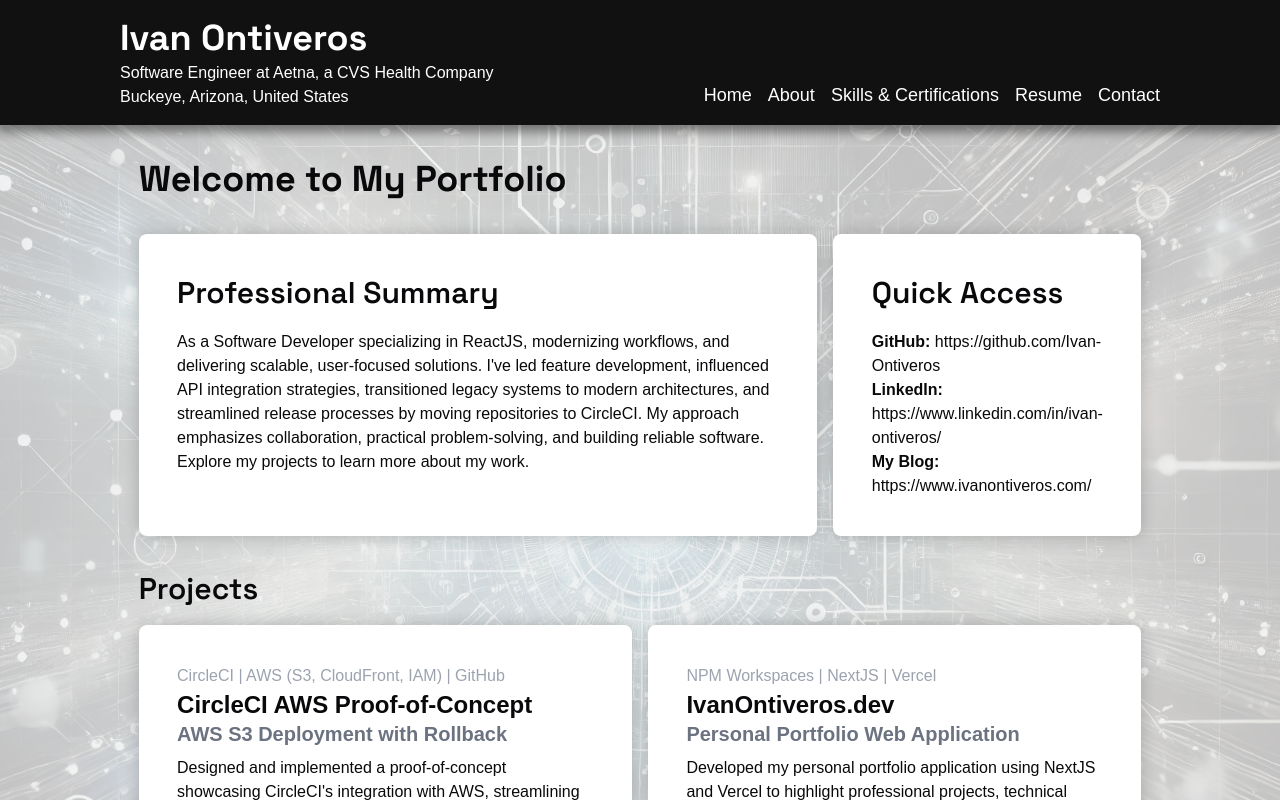
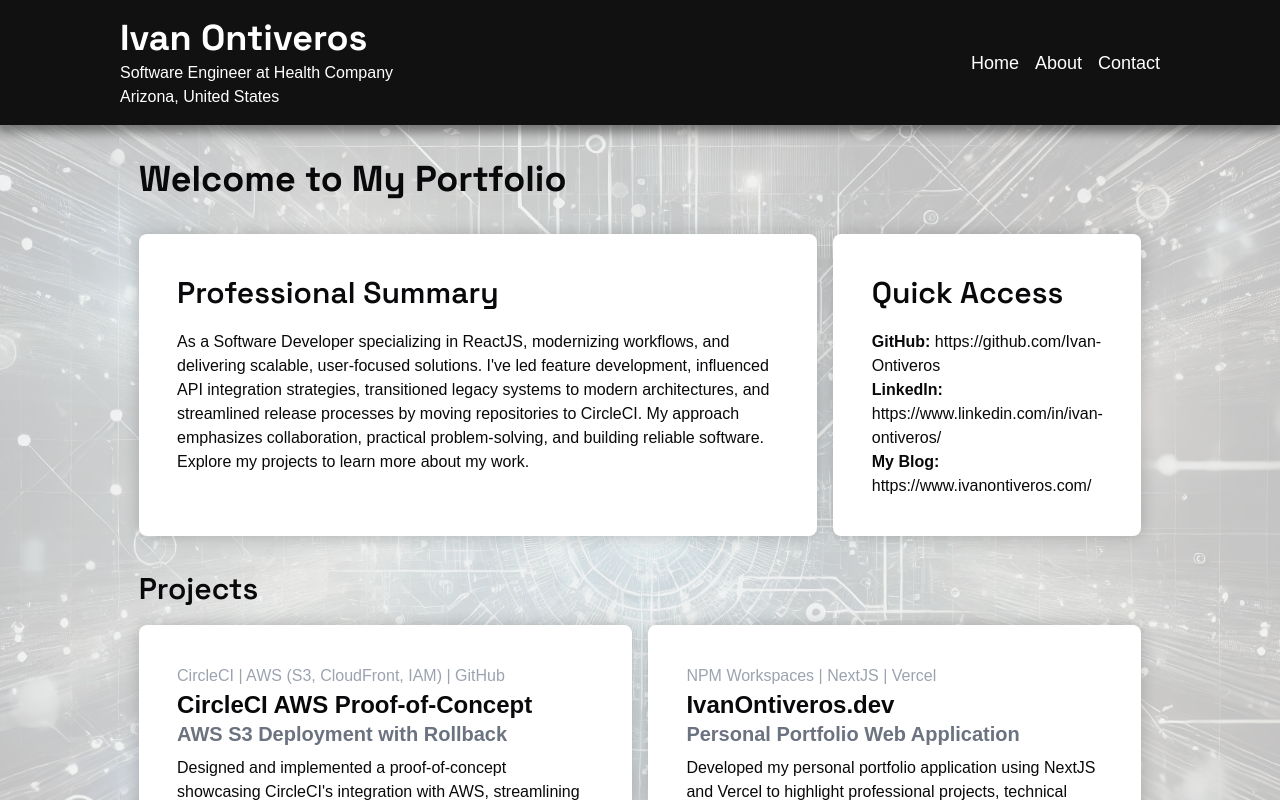
Before and after one commit to Ivan-Ontiveros/io-dev-portfolio, a Next.js app in the folder apps/iodp-nextjs-web-client/: page / in a window 1280 px wide. Shown: the top 800 px of the page. Built offline with nearby package versions, Linux system fonts and the light colour scheme.

Commit message:
feat(layout): add responsiveness to the app container + add new mobile view nav

```diff
--- a/apps/iodp-nextjs-web-client/app/layout.tsx
+++ b/apps/iodp-nextjs-web-client/app/layout.tsx
@@ -1,6 +1,6 @@
 import type { Metadata } from "next";
 import { Geist, Geist_Mono } from "next/font/google";
-import Link from "next/link";
+import { AppHeader } from "@/components/blocks/AppHeader";
 import "@/assets/styles/_index.scss";
 
 const geistSans = Geist({
@@ -14,7 +14,7 @@ const geistMono = Geist_Mono({
 });
 
 export const metadata: Metadata = {
-  title: "Create Next App",
+  title: "Ivan Ontiveros - Software Engineer",
   description: "Generated by create next app",
 };
 
@@ -28,38 +28,7 @@ export default function RootLayout({
       <body
         className={`${geistSans.variable} ${geistMono.variable} antialiased appContainer`}
       >
-        <header>
-          <div className="containerContent flex justify-between">
-            <Link href="/" className="navbar-brand" aria-label="Site branding">
-              <span className="brand-name" aria-label="Candidate's name">
-                Ivan Ontiveros
-              </span>
-              <span className="title">
-                Software Engineer at Aetna, a CVS Health Company
-              </span>
-              <span className="location">Buckeye, Arizona, United States</span>
-            </Link>
-            <nav className="text-right grid items-end">
-              <ul className="flex space-x-4">
-                <li className="text-lg">
-                  <Link href="/">Home</Link>
-                </li>
-                <li className="text-lg">
-                  <Link href="/about">About</Link>
-                </li>
-                <li className="text-lg">
-                  <Link href="/skills">Skills & Certifications</Link>
-                </li>
-                <li className="text-lg">
-                  <Link href="/resume">Resume</Link>
-                </li>
-                <li className="text-lg">
-                  <Link href="/contact">Contact</Link>
-                </li>
-              </ul>
-            </nav>
-          </div>
-        </header>
+        <AppHeader />
         <main>
           <div className="containerContent">{children}</div>
         </main>
--- a/apps/iodp-nextjs-web-client/assets/styles/layouts.scss
+++ b/apps/iodp-nextjs-web-client/assets/styles/layouts.scss
@@ -5,11 +5,9 @@
   min-height: 100vh;
   grid-template-rows: auto 1fr auto;
 
-  header .navbar-brand {
-    span {
-      display: block;
-      text-align: left;
-    }
+  header .navbar-brand span {
+    display: block;
+    text-align: left;
   }
 
   header,
@@ -31,10 +29,7 @@
 
   main {
     position: relative;
-    background-image: url("/images/tech-bg.webp");
-    background-size: cover;
-    background-position: center;
-    background-attachment: fixed;
+    background: url("/images/tech-bg.webp") center/cover fixed;
     min-height: 100vh;
 
     &::before {
@@ -58,10 +53,12 @@
   grid-template-columns: repeat(12, 1fr);
 
   .containerContent {
-    grid-column: 2 / span 10;
+    grid-column: 1 / span 12;
   }
 
-  @media (max-width: 768px) {
-    grid-template-columns: 1fr;
+  @media (min-width: 901px) {
+    .containerContent {
+      grid-column: 2 / span 10;
+    }
   }
 }
--- /dev/null
+++ b/apps/iodp-nextjs-web-client/components/blocks/AppHeader.tsx
@@ -0,0 +1,79 @@
+"use client";
+
+import React, { useState } from "react";
+import Link from "next/link";
+import {
+  Drawer,
+  DrawerTrigger,
+  DrawerContent,
+  DrawerClose,
+  DrawerTitle,
+} from "@/components/ui/drawer";
+import { GiHamburgerMenu } from "react-icons/gi";
+
+const navLinks = [
+  { href: "/", label: "Home" },
+  { href: "/about", label: "About" },
+  // { href: "/skills", label: "Skills & Certifications" },
+  // { href: "/resume", label: "Resume" },
+  { href: "/contact", label: "Contact" },
+];
+
+export const AppHeader = () => {
+  const [isDrawerOpen, setIsDrawerOpen] = useState(false);
+
+  return (
+    <header>
+      <div className="containerContent flex justify-between items-center">
+        <Link href="/" className="navbar-brand" aria-label="Site branding">
+          <span className="brand-name" aria-label="Candidate's name">
+            Ivan Ontiveros
+          </span>
+          <span className="title">Software Engineer at Health Company</span>
+          <span className="location">Arizona, United States</span>
+        </Link>
+
+        <button
+          className="hamburger-menu lg:hidden flex items-center"
+          aria-label="Toggle navigation menu"
+          onClick={() => setIsDrawerOpen(true)}
+        >
+          <GiHamburgerMenu size={30} />
+        </button>
+
+        <nav className="text-right hidden lg:flex">
+          <ul className="flex space-x-4">
+            {navLinks.map((link) => (
+              <li key={link.href} className="text-lg">
+                <Link href={link.href}>{link.label}</Link>
+              </li>
+            ))}
+          </ul>
+        </nav>
+      </div>
+
+      <Drawer
+        open={isDrawerOpen}
+        onOpenChange={setIsDrawerOpen}
+        direction="right"
+      >
+        <DrawerTrigger />
+        <DrawerContent className="p-6 min-w-[14rem]">
+          <DrawerTitle>Pages</DrawerTitle>
+          <DrawerClose />
+          <nav>
+            <ul className="flex flex-col space-y-4">
+              {navLinks.map((link) => (
+                <li key={link.href} className="text-lg">
+                  <Link href={link.href} onClick={() => setIsDrawerOpen(false)}>
+                    {link.label}
+                  </Link>
+                </li>
+              ))}
+            </ul>
+          </nav>
+        </DrawerContent>
+      </Drawer>
+    </header>
+  );
+};
--- a/apps/iodp-nextjs-web-client/components/ui/drawer.tsx
+++ b/apps/iodp-nextjs-web-client/components/ui/drawer.tsx
@@ -1,26 +1,37 @@
-"use client"
+"use client";
 
-import * as React from "react"
-import { Drawer as DrawerPrimitive } from "vaul"
+import * as React from "react";
+import { Drawer as DrawerPrimitive } from "vaul";
+import { cva } from "class-variance-authority";
 
-import { cn } from "@/lib/utils"
+import { cn } from "@/lib/utils";
+
+const DrawerContext = React.createContext<{
+  direction?: "right" | "top" | "bottom" | "left";
+}>({
+  direction: "right",
+});
 
 const Drawer = ({
   shouldScaleBackground = true,
+  direction = "right",
   ...props
 }: React.ComponentProps<typeof DrawerPrimitive.Root>) => (
+  <DrawerContext.Provider value={{ direction }}>
     <DrawerPrimitive.Root
       shouldScaleBackground={shouldScaleBackground}
+      direction={direction}
       {...props}
     />
-)
-Drawer.displayName = "Drawer"
+  </DrawerContext.Provider>
+);
+Drawer.displayName = "Drawer";
 
-const DrawerTrigger = DrawerPrimitive.Trigger
+const DrawerTrigger = DrawerPrimitive.Trigger;
 
-const DrawerPortal = DrawerPrimitive.Portal
+const DrawerPortal = DrawerPrimitive.Portal;
 
-const DrawerClose = DrawerPrimitive.Close
+const DrawerClose = DrawerPrimitive.Close;
 
 const DrawerOverlay = React.forwardRef<
   React.ElementRef<typeof DrawerPrimitive.Overlay>,
@@ -31,29 +42,47 @@ const DrawerOverlay = React.forwardRef<
     className={cn("fixed inset-0 z-50 bg-black/80", className)}
     {...props}
   />
-))
-DrawerOverlay.displayName = DrawerPrimitive.Overlay.displayName
+));
+DrawerOverlay.displayName = DrawerPrimitive.Overlay.displayName;
+
+const drawerContentVariants = cva(
+  "fixed z-50 flex h-auto flex-col border bg-background",
+  {
+    variants: {
+      direction: {
+        right: "ml-24 right-0 rounded-l-[5px] inset-y-0",
+        top: "mb-24 top-0 rounded-b-[5px] inset-x-0",
+        bottom: "mt-24 rounded-t-[5px] bottom-0 inset-x-0",
+        left: "mr-24 left-0 rounded-r-[5px] inset-y-0",
+      },
+    },
+    defaultVariants: {
+      direction: "right",
+    },
+  }
+);
 
 const DrawerContent = React.forwardRef<
   React.ElementRef<typeof DrawerPrimitive.Content>,
   React.ComponentPropsWithoutRef<typeof DrawerPrimitive.Content>
->(({ className, children, ...props }, ref) => (
+>(({ className, children, ...props }, ref) => {
+  const { direction } = React.useContext(DrawerContext);
+
+  return (
     <DrawerPortal>
       <DrawerOverlay />
       <DrawerPrimitive.Content
         ref={ref}
-      className={cn(
-        "fixed inset-x-0 bottom-0 z-50 mt-24 flex h-auto flex-col rounded-t-[10px] border bg-background",
-        className
-      )}
+        className={cn(drawerContentVariants({ direction, className }))}
         {...props}
       >
-      <div className="mx-auto mt-4 h-2 w-[100px] rounded-full bg-muted" />
+        {/* <div className='mx-auto mt-4 h-2 w-[100px] rounded-full bg-muted' /> */}
         {children}
       </DrawerPrimitive.Content>
     </DrawerPortal>
-))
-DrawerContent.displayName = "DrawerContent"
+  );
+});
+DrawerContent.displayName = "DrawerContent";
 
 const DrawerHeader = ({
   className,
@@ -63,8 +92,8 @@ const DrawerHeader = ({
     className={cn("grid gap-1.5 p-4 text-center sm:text-left", className)}
     {...props}
   />
-)
-DrawerHeader.displayName = "DrawerHeader"
+);
+DrawerHeader.displayName = "DrawerHeader";
 
 const DrawerFooter = ({
   className,
@@ -74,8 +103,8 @@ const DrawerFooter = ({
     className={cn("mt-auto flex flex-col gap-2 p-4", className)}
     {...props}
   />
-)
-DrawerFooter.displayName = "DrawerFooter"
+);
+DrawerFooter.displayName = "DrawerFooter";
 
 const DrawerTitle = React.forwardRef<
   React.ElementRef<typeof DrawerPrimitive.Title>,
@@ -89,8 +118,8 @@ const DrawerTitle = React.forwardRef<
     )}
     {...props}
   />
-))
-DrawerTitle.displayName = DrawerPrimitive.Title.displayName
+));
+DrawerTitle.displayName = DrawerPrimitive.Title.displayName;
 
 const DrawerDescription = React.forwardRef<
   React.ElementRef<typeof DrawerPrimitive.Description>,
@@ -101,8 +130,8 @@ const DrawerDescription = React.forwardRef<
     className={cn("text-sm text-muted-foreground", className)}
     {...props}
   />
-))
-DrawerDescription.displayName = DrawerPrimitive.Description.displayName
+));
+DrawerDescription.displayName = DrawerPrimitive.Description.displayName;
 
 export {
   Drawer,
@@ -115,4 +144,4 @@ export {
   DrawerFooter,
   DrawerTitle,
   DrawerDescription,
-}
+};
```
Lines whose indentation alone changed are shown as unchanged.
